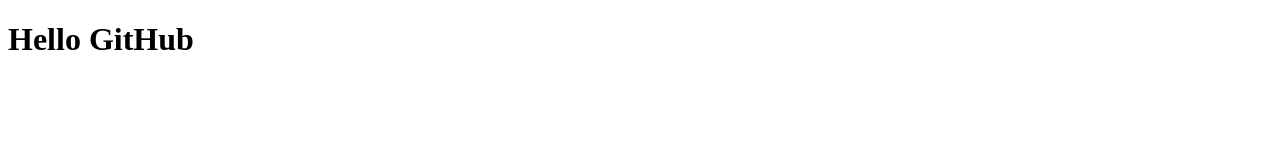
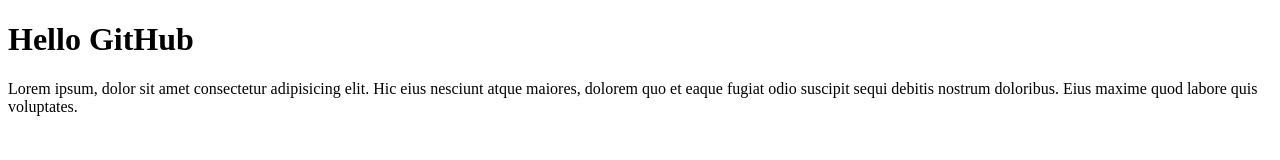
Before and after one commit to mak5m-pgn/git_project, a plain HTML site: page index.html in a window 1280 px wide. Drawn offline with Linux system fonts and the light colour scheme.

Commit message:
add p lorem

```diff
--- a/index.html
+++ b/index.html
@@ -7,5 +7,6 @@
 </head>
 <body>
     <h1>Hello GitHub</h1>
+    <p>Lorem ipsum, dolor sit amet consectetur adipisicing elit. Hic eius nesciunt atque maiores, dolorem quo et eaque fugiat odio suscipit sequi debitis nostrum doloribus. Eius maxime quod labore quis voluptates.</p>
 </body>
 </html>
```
